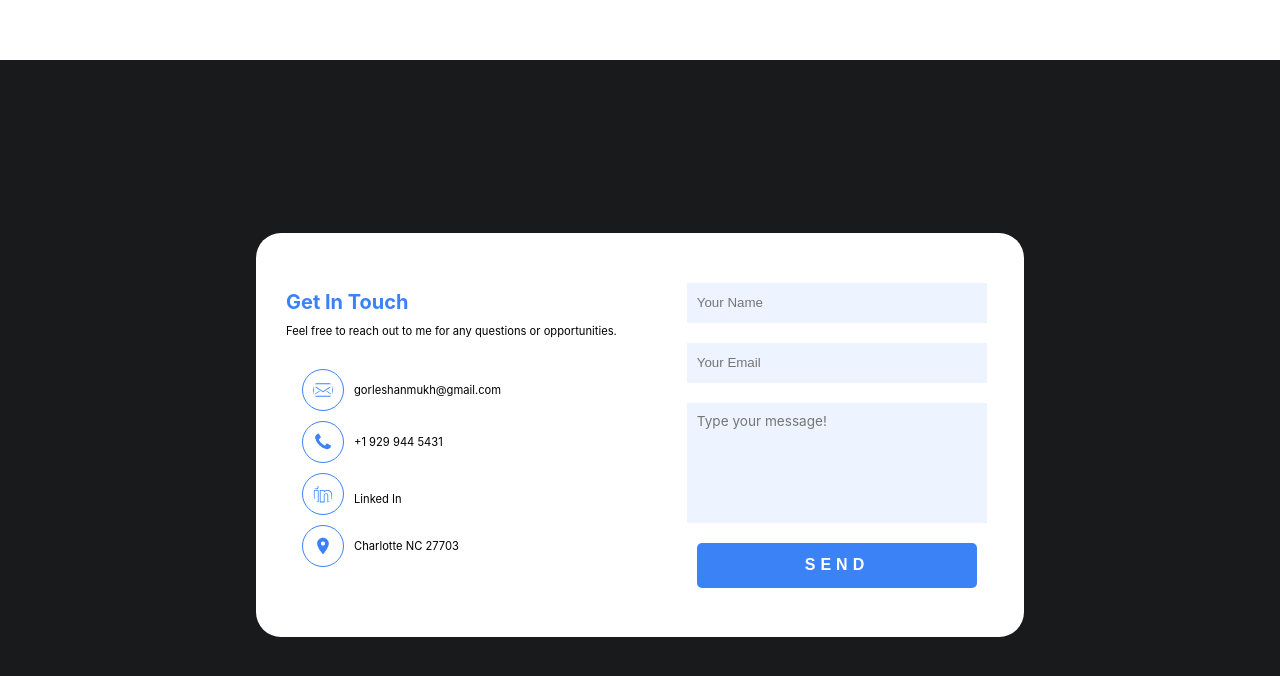
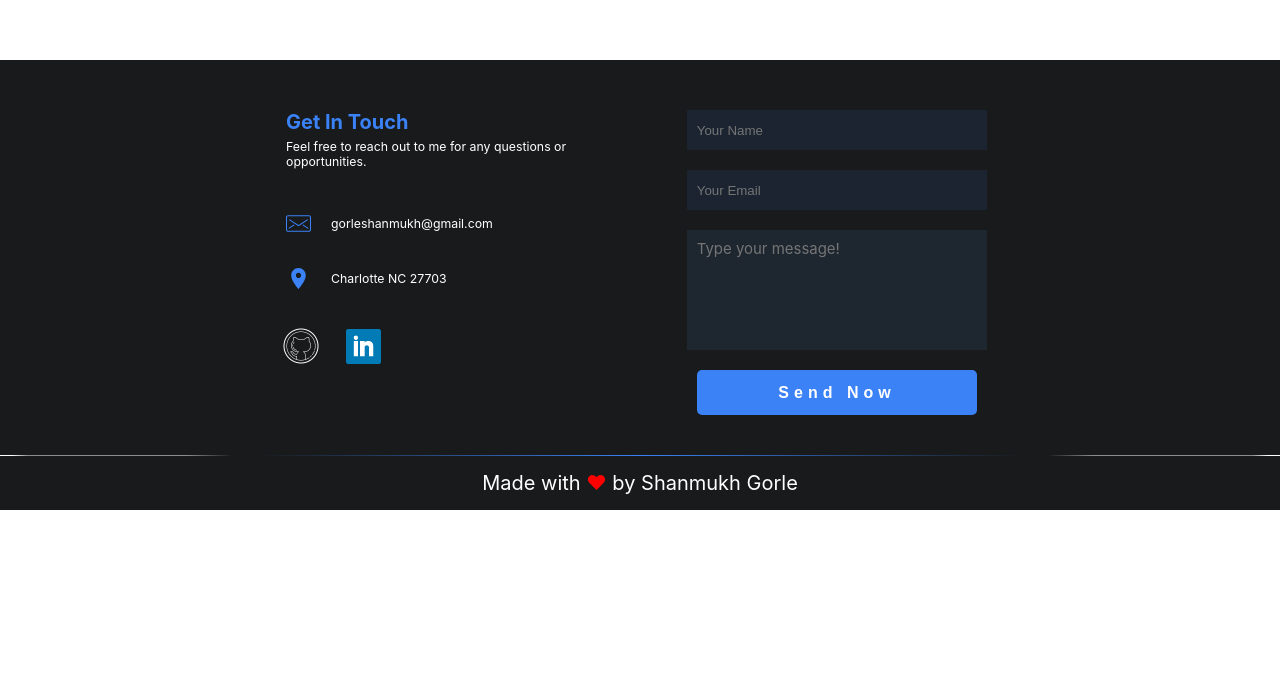
Before and after one commit to gorleshanmukh/myportfolio, a React (Create React App) app: page / in a window 1280 px wide. Shown: the part 1481-2157 px from the top of the page. After the commit the page ends 1991 px from the top, so only its background shows below. Built offline with nearby package versions, Linux system fonts and the light colour scheme.

Commit message:
before router

```diff
--- a/src/components/Pages/Contact/Contact.js
+++ b/src/components/Pages/Contact/Contact.js
@@ -13,29 +13,35 @@ const Contact = () => {
                     <div className={"contact-left"}>
                         <div className={"contact-header"}>
                             <h1>Get In Touch</h1>
-                            <p>Feel free to reach out to me for any questions or opportunities.</p>
+                            <p style={{color:"white",}}>Feel free to reach out to me for any questions or opportunities.</p>
                         </div>
                         <div className={"contact-information-container"}>
                             <div className={"contact-information"}>
                                 <img className={"contact-icon"} src={"icons/email.svg"} alt={"email"} />
                                 <div className={"contact-text"}>gorleshanmukh@gmail.com</div>
                             </div>
-                            <div className={"contact-information"}>
-                                <img className={"contact-icon"} src={"icons/phone.svg"} alt={"phone"} />
-                                <div className={"contact-text"}>+1 929 944 5431</div>
-                            </div>
-                            <div className={"contact-information"}>
-                                <img className={"contact-icon"} src={"icons/icons8-linkedin.svg"} alt={"linkedin"} />
-                                <div className={"contact-text"}>
-                                    <a className={"links"} href={"https://www.linkedin.com/in/gorleshanmukh/"}
-                                        target={"_blank"} >
-                                    Linked In
-                                    </a>
-                                </div>
-                            </div>
+                            {/*<div className={"contact-information"}>*/}
+                            {/*    <img className={"contact-icon"} src={"icons/phone.svg"} alt={"phone"} />*/}
+                            {/*    <div className={"contact-text"}>+1 (929) 944-5431</div>*/}
+                            {/*</div>*/}
                             <div className={"contact-information"}>
                                 <img className={"contact-icon"} src={"icons/location.svg"} alt={"location"} />
                                 <div className={"contact-text"}>Charlotte NC 27703</div>
+                            </div>
+                            {/*<div className={"contact-information"}>*/}
+                            {/*    <img className={"contact-icon"} src={"icons/icons8-linkedin.svg"} alt={"linkedin"} />*/}
+                            {/*    <div className={"contact-text"}>*/}
+                            {/*        <a className={"links"} href={"https://www.linkedin.com/in/gorleshanmukh/"}*/}
+                            {/*            target={"_blank"} >*/}
+                            {/*        Linked In*/}
+                            {/*        </a>*/}
+                            {/*    </div>*/}
+                            {/*</div>*/}
+                            <div className={"contact-information"}>
+                                <div className={"links"}>
+                                    <a style={{ display: "flex", justifyContent: "center", alignItems: "center" }} target={"_blank"} href={"https://github.com/gorleshanmukh"}> <img width={window.innerWidth <= 768 ? "40px" : "50px"} style={{filter:"invert(1)"}} className={"link-image"} src={"github.png"} alt={"linkedin"} /></a>
+                                    <a style={{ display: "flex", justifyContent: "center", alignItems: "center" }} target={"_blank"} href={"https://www.linkedin.com/in/gorleshanmukh/"}> <img width={window.innerWidth <= 768 ? "30px" : "35px"} className={"link-image"} src={"linkedin.png"} alt={"linkedin"} /></a>
+                                </div>
                             </div>
                         </div>
                     </div>
@@ -44,10 +50,14 @@ const Contact = () => {
                             <input placeholder={"Your Name"} className={"contact-input"} type={"text"}/>
                             <input placeholder={"Your Email"} className={"contact-input"} type={"text"}/>
                             <textarea rows={10} placeholder={"Type your message!"} className={"contact-input-textarea"} />
-                            <button onClick={handleSubmit} className={"contact-button"}>SEND</button>
+                            <button onClick={handleSubmit} className={"contact-button"}>Send Now</button>
                         </div>
                     </div>
                 </div>
+            </div>
+            <div className={"made-with-love-hr"}/>
+            <div className={"made-with-love"}>
+                Made with <span style={{color:"red"}}>❤</span> by Shanmukh Gorle
             </div>
     </section>
         );
--- a/src/components/Pages/Contact/contact.css
+++ b/src/components/Pages/Contact/contact.css
@@ -1,6 +1,9 @@
 .contact-main-container {
     background-color: #181a1b;
     display: flex;
+    height: fit-content !important;
+    min-height: unset;
+    color: white;
 }
 
 .contact-container {
@@ -9,16 +12,17 @@
     padding: 40px 0;
     display: flex;
     width: 60vw;
-    background-color: white;
     border-radius: 25px;
+    font-size: 1.1em;
 }
 
 .contact-header > h1 {
     width: fit-content;
     margin-left: 20px;
-    margin-bottom: 10px;
-    font-size: 30px;
+    margin-bottom: 5px;
+    font-size: 35px;
     color: rgb(59, 130, 246);
+    margin-top: 0;
 }
 .contact-header {
 
@@ -52,17 +56,19 @@
     padding: 10px;
     margin-bottom: 20px;
     background-color: #3b82f617;
+    color: white;
 }
 .contact-input-textarea {
     width: 100%;
     height: 100px;
     border:unset;
     padding: 10px;
-    background-color: #3b82f617;
+    background-color: rgba(95, 157, 255, 0.09);
     margin-bottom: 20px;
     resize: unset;
     font: inherit;
     font-size: 0.85em;
+    color: white;
 }
 
 .contact-form-container {
@@ -102,7 +108,7 @@
 .contact-information-container {
     display: flex;
     flex-direction: column;
-    margin: 20px auto;
+    margin: 20px 10px;
 }
 .contact-information {
     margin-bottom: 10px;
@@ -110,10 +116,8 @@
     align-items: center;
 }
 .contact-icon {
-    width: 20px;
-    border: 1px solid #3b82f6;
+    width: 25px;
     padding: 10px;
-    border-radius: 100%;
 }
 
 .contact-text {
@@ -124,6 +128,21 @@
     color: black;
     text-decoration: none;
 }
+.made-with-love {
+    font-size: 20px;
+    padding: 15px;
+    background-color: #181a1b;
+    color: white;
+}
+
+.made-with-love-hr {
+    height: 1px;
+    padding: unset;
+    margin: auto;
+    border-radius: 100%;
+    background: linear-gradient(90deg, #181a1b 20%, rgba(59,130,246,1) 50%, #181a1b 80%);
+
+}
 
 @media screen and (max-width: 1920px) {
     .contact-left {
@@ -131,7 +150,7 @@
     }
 
     .contact-header > h1 {
-        font-size: 25px;
+        font-size: 30px;
     }
 
     .contact-header > p {
```
